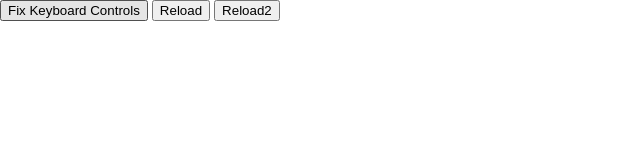
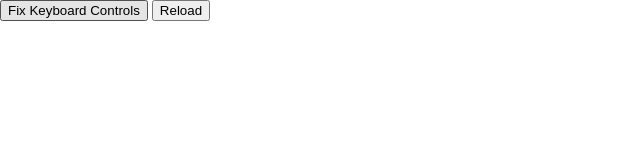
Before and after one commit to Game-Central/keyboard-fix, a browser extension: page index.html in a window 1280 px wide. Shown: the whole page, without its empty margins (0-640 px from the left). Drawn offline with Linux system fonts and the light colour scheme.

Commit message:
Update index.html

```diff
--- a/index.html
+++ b/index.html
@@ -26,8 +26,7 @@
 <body>
 
     <button style="color: #000000;" onclick="document.querySelector('iframe').focus()">Fix Keyboard Controls</button>
-    <button style="color: #000000;" onclick="document.querySelector('iframe').reload()">Reload</button>
-    <button style="color: #000000;" onclick="location.reload()">Reload2</button>
+    <button style="color: #000000;" onclick="location.reload()">Reload</button>
 
   <script>
         var url = (new window.URL(window.location.href)).searchParams.get('url');
```
